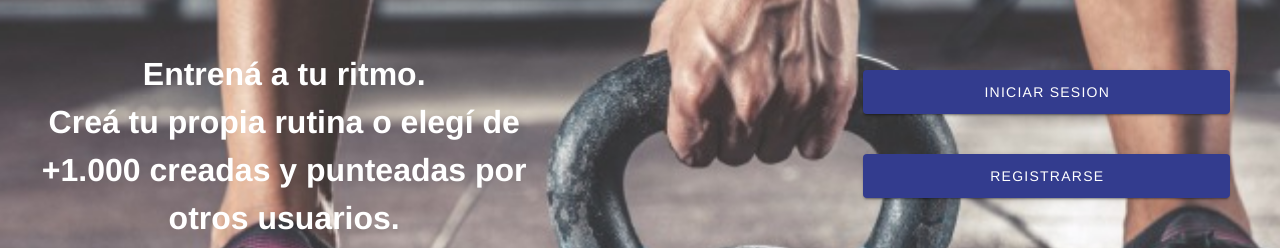
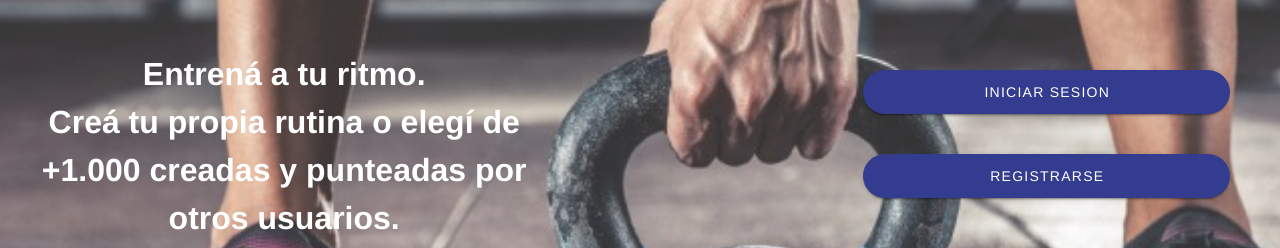
Before and after one commit to daviditco4/rutinapp-website, a Vue app: page / in a window 1280 px wide. Shown: the part 195-443 px from the top of the page. Built offline with nearby package versions, Linux system fonts and the light colour scheme.

Commit message:
cambio de boton

```diff
--- a/src/views/preHome.vue
+++ b/src/views/preHome.vue
@@ -14,7 +14,7 @@
          <v-card-actions>
                 <v-col>
                     <div class="text-center">
-                    <v-btn style="background-color: #333C8E; color: white;" large block
+                    <v-btn style="background-color: #333C8E; color: white;" large block rounded
                       to="/login">
                       Iniciar Sesion
                     </v-btn>
@@ -24,7 +24,7 @@
                 <v-card-actions>
                 <v-col>
                     <div class="text-center">
-                    <v-btn style="background-color: #333C8E; color: white;" large block
+                    <v-btn style="background-color: #333C8E; color: white;" large block rounded
                       to="/signUp">
                       Registrarse
                     </v-btn>
```
